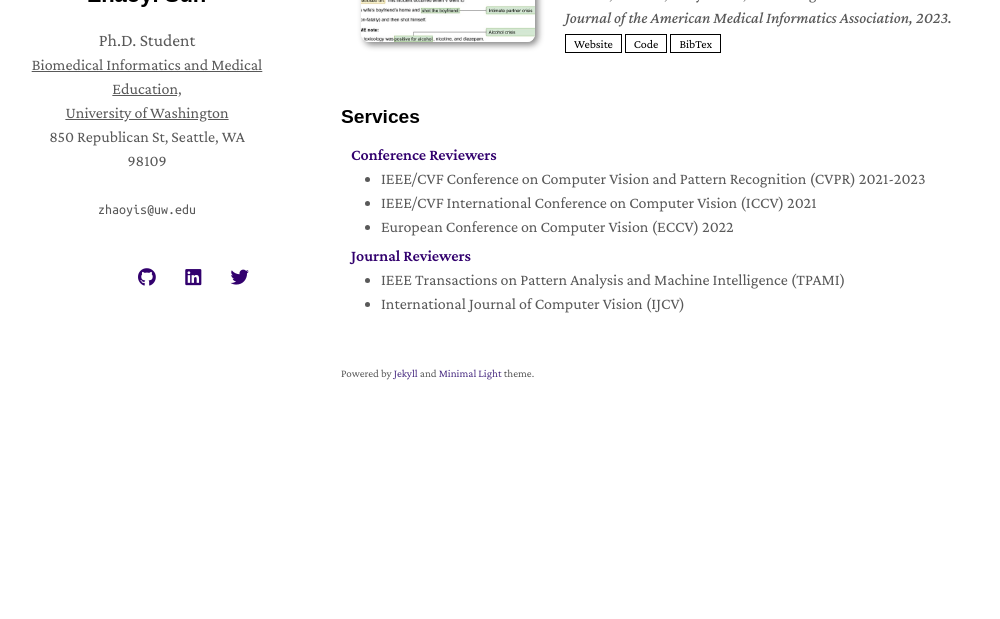
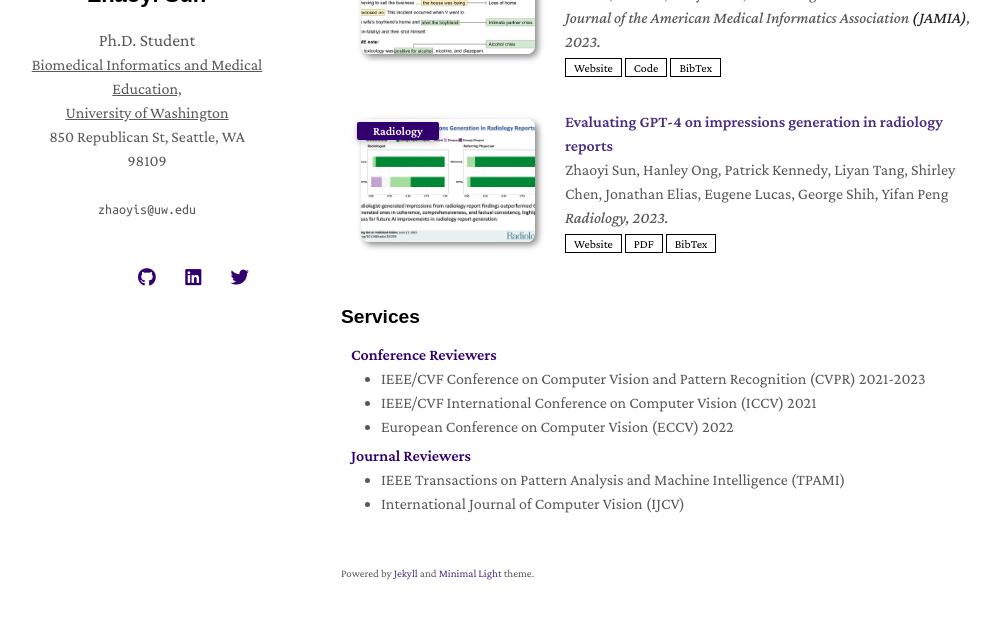
Before and after one commit to GeraldSun/GeraldSun.github.io, a Jekyll site: the page built from index.md, in a window 1280 px wide and 900 px high, scrolled down 1343 px, cut to the strip 251-870 px from the top of the window. Shown: the whole strip, without its empty margins (129-1129 px from the left). Built offline with Jekyll 4.4.1, drawn with Linux system fonts in a browser that asks for light colours; nearby versions of some CDN libraries; a style sheet for code colours, icons or effects is not loaded; our own code applies the rules of GitHub Pages for plain Markdown files; before the commit the page ends 2048 px from its top, so only the background shows below that.

Commit message:
Update publications.yml

```diff
--- a/_data/publications.yml
+++ b/_data/publications.yml
@@ -43,9 +43,19 @@ main:
   - title: "An NLP approach to identify SDoH-related circumstance and suicide crisis from death investigation narratives"
     authors: Song Wang, Yifang Dang, <strong>Zhaoyi Sun</strong>, Ying Ding, Jyotishman Pathak, Cui Tao, Yunyu Xiao, Yifan Peng
     conference_short: JAMIA
-    conference: Journal of the American Medical Informatics Association, 2023.
+    conference: Journal of the American Medical Informatics Association <strong>(JAMIA)</strong>, 2023.
     website: https://academic.oup.com/jamia/article/30/8/1408/7114858#google_vignette
     # pdf: https://www.ncbi.nlm.nih.gov/pmc/articles/PMC10694448/pdf/fpsyt-14-1258887.pdf
     code: https://github.com/bionlplab/suicide_sdoh
     bibtex: https://scholar.googleusercontent.com/scholar.bib?q=info:xamNunAekXEJ:scholar.google.com/&output=citation&scisdr=ClF9xofZEJzUh4J5BRc:AFWwaeYAAAAAZgh_HRfoYlFaqTDG1m_T4kgswto&scisig=AFWwaeYAAAAAZgh_HaTnfCSMNK-RK34oaCnH6Ew&scisf=4&ct=citation&cd=-1&hl=en&scfhb=1
     image: ./assets/img/202304.jpeg
+
+  - title: "Evaluating GPT-4 on impressions generation in radiology reports"
+    authors: Zhaoyi Sun, Hanley Ong, Patrick Kennedy, Liyan Tang, Shirley Chen, Jonathan Elias, Eugene Lucas, George Shih, Yifan Peng
+    conference_short: Radiology
+    conference: Radiology, 2023.
+    website: https://pubs.rsna.org/doi/full/10.1148/radiol.231259
+    pdf: https://pubs.rsna.org/doi/epdf/10.1148/radiol.231259
+    #code: https://github.com/bionlplab/suicide_sdoh
+    bibtex: https://scholar.googleusercontent.com/scholar.bib?q=info:GLfphoqKrtUJ:scholar.google.com/&output=citation&scisdr=ClF9xofZEJzUh4KEQxM:AFWwaeYAAAAAZgiCWxPjFO_fxngCVVrKvE5tqAU&scisig=AFWwaeYAAAAAZgiCW-E9c-Oc58I0BdJJve7rLs4&scisf=4&ct=citation&cd=-1&hl=en&scfhb=1
+    image: ./assets/img/202305.gif
```
